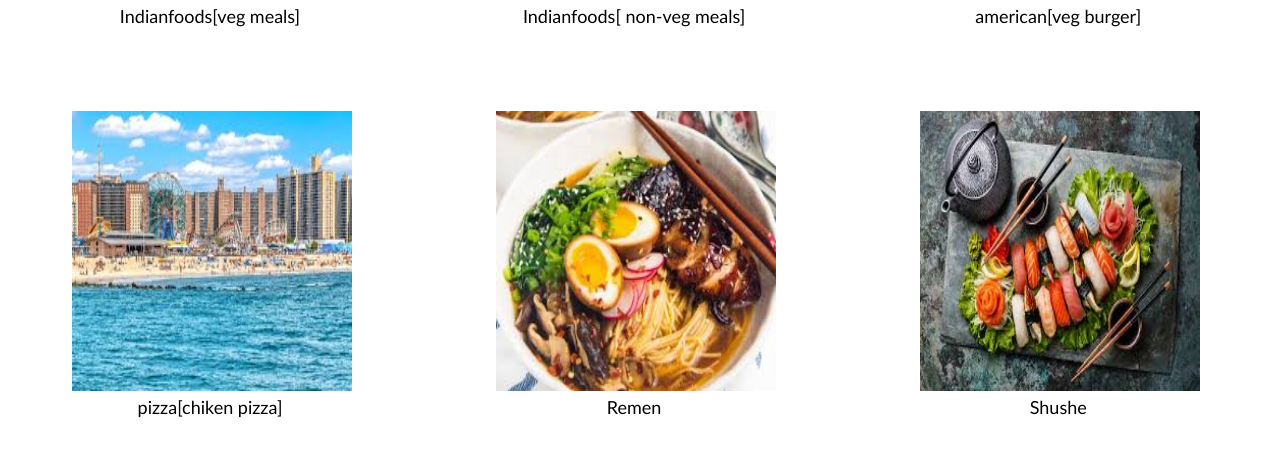
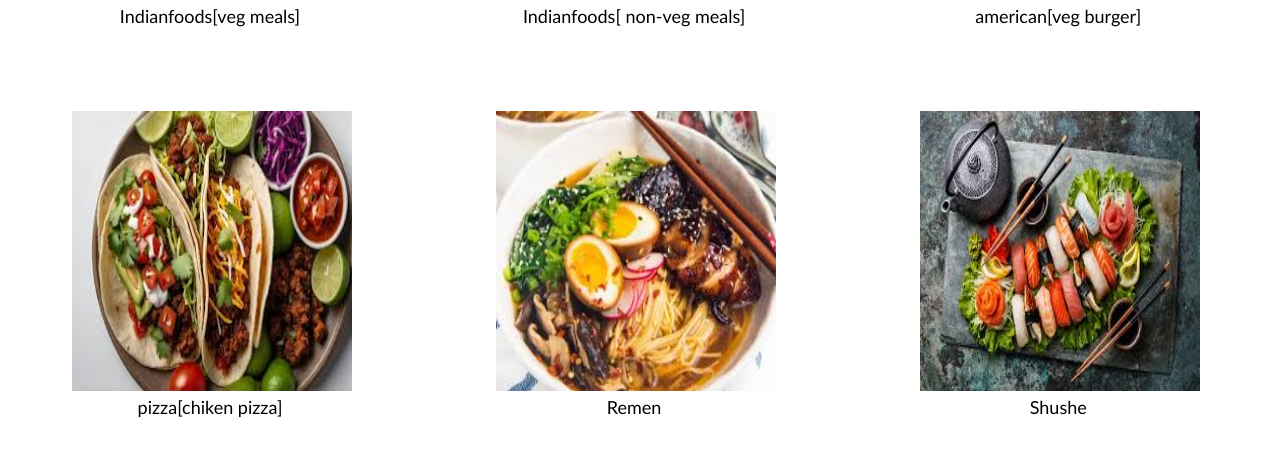
Before and after one commit to saravanankaviya937/trip5, a plain HTML site: page index.html in a window 1280 px wide. Shown: the part 2191-2648 px from the top of the page. Drawn offline with Linux system fonts and the light colour scheme.

Commit message:
Update index.html

```diff
--- a/index.html
+++ b/index.html
@@ -403,7 +403,7 @@
                     <p>american[veg burger]</p>
                 </div>
                 <div class="packegs">
-                    <img src="./trip images/cb.jpg" alt="" width="280px" height="280px">
+                    <img src="./trip images/taco.jpg" alt="" width="280px" height="280px">
                     <p>pizza[chiken pizza]</p>
                 </div>
                 <div class="packegs">
```
